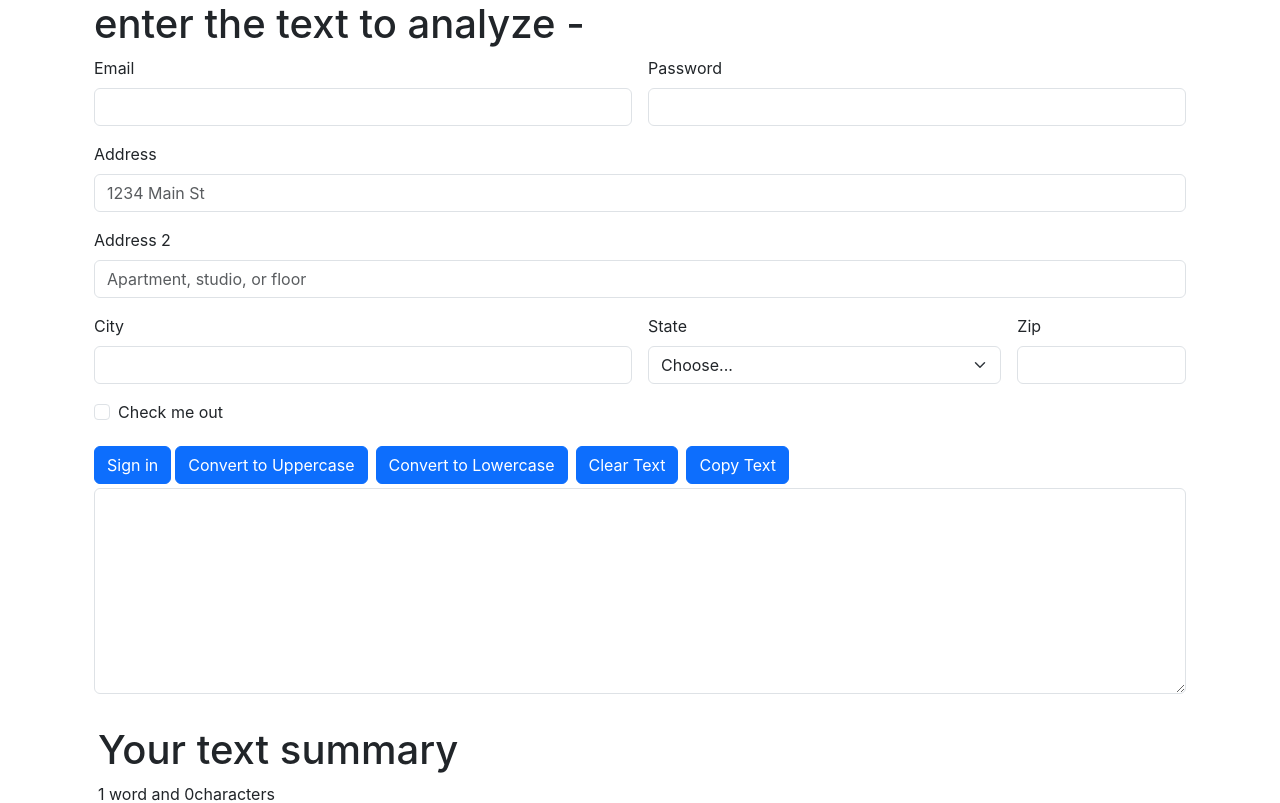
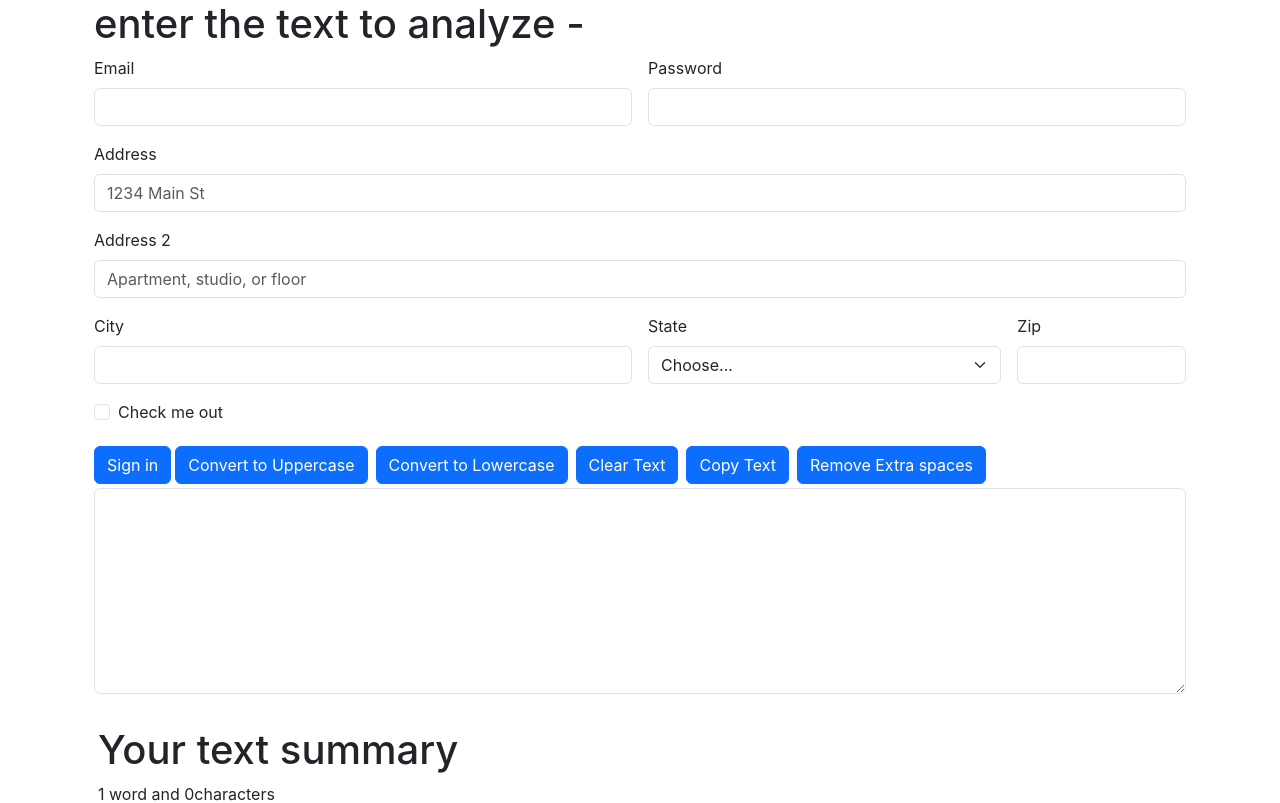
Before and after one commit to GayatriPatil2005/MY-CART, a React (Create React App) app in the folder my-cart/: page / in a window 1280 px wide. Shown: the top 803 px of the page. Built offline with nearby package versions, Linux system fonts and the light colour scheme.

Commit message:
daily react

```diff
--- a/my-cart/src/components/Textform.js
+++ b/my-cart/src/components/Textform.js
@@ -36,6 +36,11 @@
     var text = document.getElementById("myBox");
     text.select();
     navigator.clipboard.writeText(text.value);
+   }
+
+   const handleExtraSpaces = () =>{
+    let newText = text.split(/[ ]+/);
+    setText(newText.join(" "))
    }
 
 
@@ -116,6 +121,7 @@
     <button className='btn btn-primary mx-1 my-1' onClick={handleLoClick}>Convert to Lowercase</button>
     <button className='btn btn-primary mx-1 my-1' onClick={handleClearClick}>Clear Text</button>
     <button className='btn btn-primary mx-1 my-1' onClick={handleCopy}>Copy Text</button>
+    <button className='btn btn-primary mx-1 my-1' onClick={handleExtraSpaces}>Remove Extra spaces</button>
 
     <div className='mb-3'>
         <textarea className='form-control' value={text}  onChange ={handleOnChange} id='myBox' rows= "8"></textarea>
```
